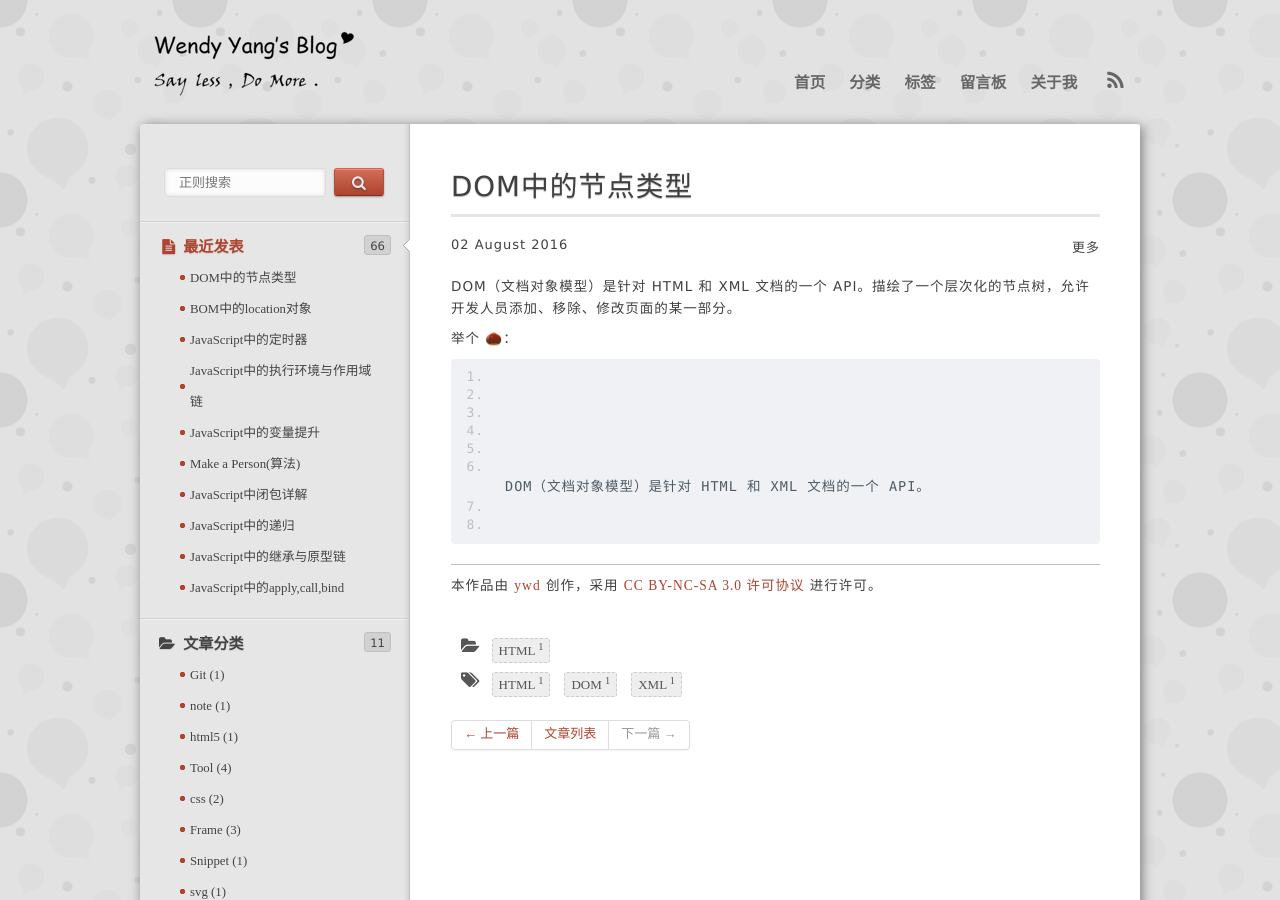
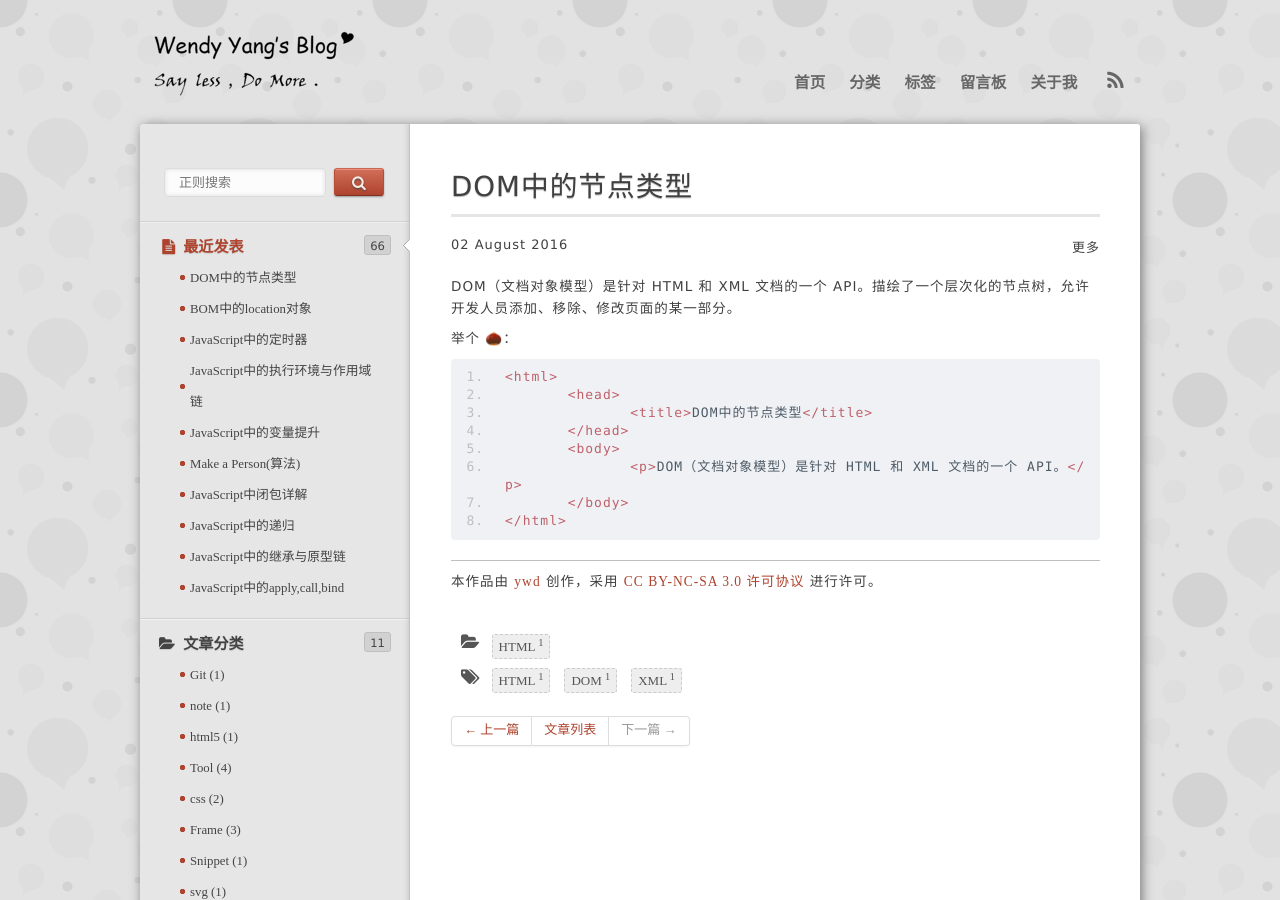
Before and after one commit to wendyppy/0-0-9.github.io, a Jekyll site: the page built from _posts/2016-08-02-nodeType-in-DOM.md, in a window 1280 px wide and 900 px high. Built offline with Jekyll 4.4.1, drawn with Linux system fonts in a browser that asks for light colours; nearby versions of some CDN libraries; library files that are not in the unit come from our copies; Markdown is read by kramdown in place of the engine named in the settings; comment, search, counter and statistics services are not loaded.

Commit message:
test nodetype

```diff
--- a/_posts/2016-08-02-nodeType-in-DOM.md
+++ b/_posts/2016-08-02-nodeType-in-DOM.md
@@ -13,12 +13,12 @@ DOM（文档对象模型）是针对 HTML 和 XML 文档的一个 API。描绘
 举个 🌰：
 
 <pre>
-<html>
-	<head>
-		<title>DOM中的节点类型</title>
-	</head>
-	<body>
-		<p>DOM（文档对象模型）是针对 HTML 和 XML 文档的一个 API。</p>
-	</body>
-</html>
+&lt;html>
+	&lt;head>
+		&lt;title>DOM中的节点类型&lt;/title>
+	&lt;/head>
+	&lt;body>
+		&lt;p>DOM（文档对象模型）是针对 HTML 和 XML 文档的一个 API。&lt;/p>
+	&lt;/body>
+&lt;/html>
 </pre>
```
